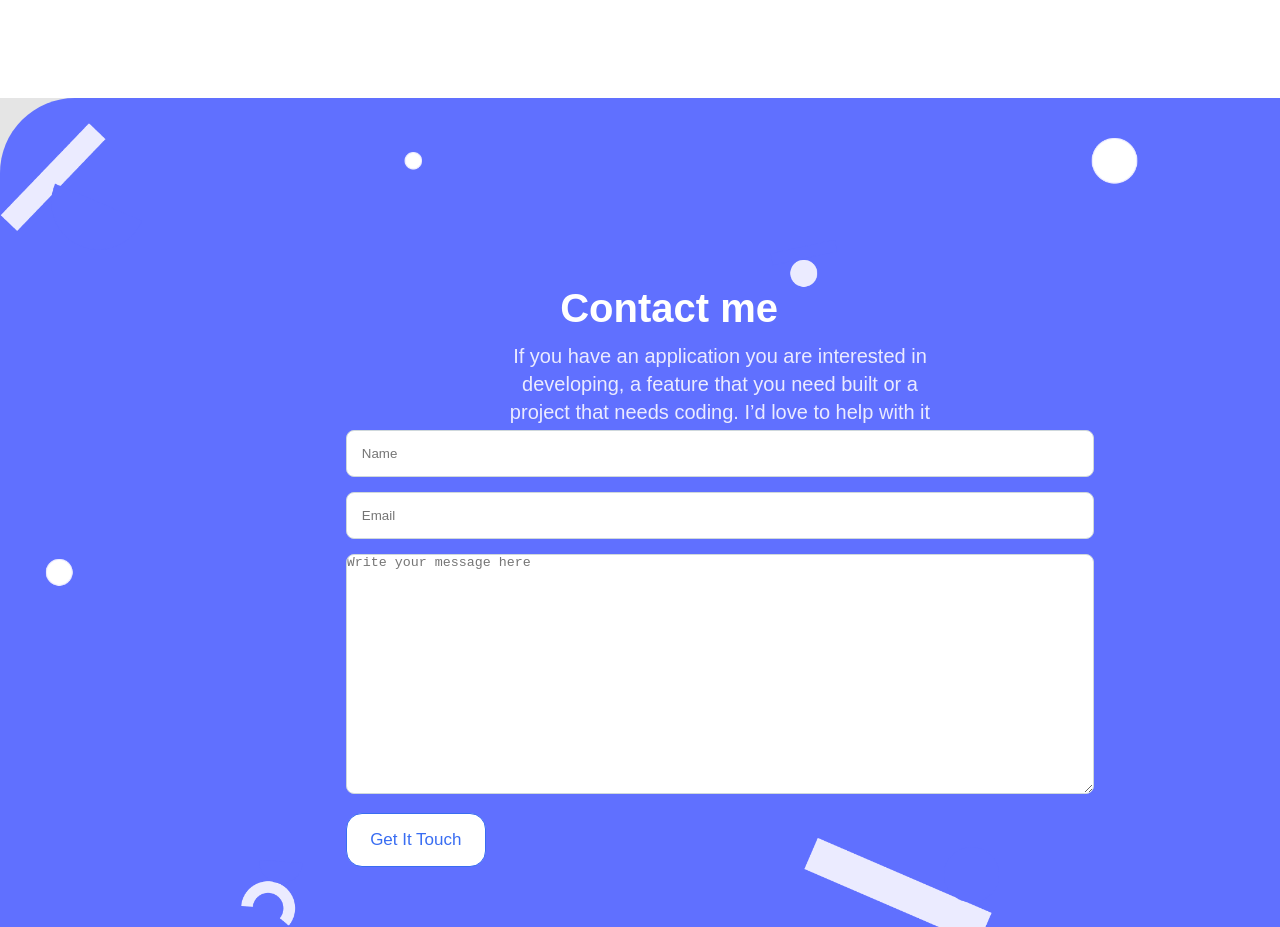
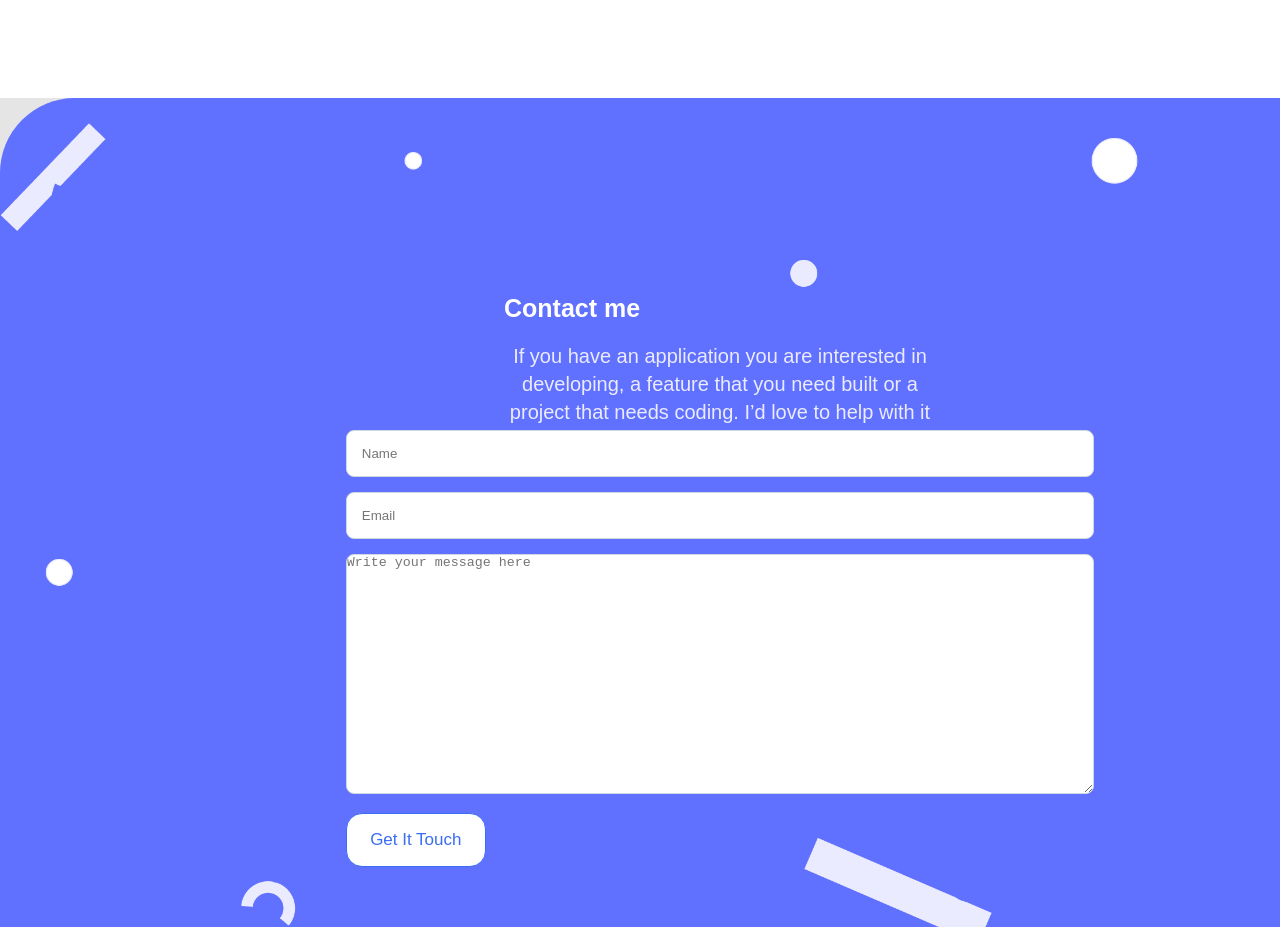
Before and after one commit to evans22j/My-Portfolio, a website: page index.html in a window 1280 px wide. Shown: the part 3200-4127 px from the top of the page. Drawn offline with Linux system fonts and the light colour scheme.

Commit message:
Add changes on css

```diff
--- a/styles.css
+++ b/styles.css
@@ -445,8 +445,8 @@ ul.ul-skills li {
   font-family: "Poppins", sans-serif;
   font-style: normal;
   font-weight: bold;
-  width: 74%;
-  font-size: 40px;
+  width: 210%;
+  font-size: 25px;
   line-height: 52px;
   justify-content: center;
   margin: 4px auto;
@@ -546,6 +546,7 @@ hr {
   flex-direction: column;
   gap: 50px;
   align-items: center;
+  font-size: 150%;
 }
 
 .evans {
@@ -553,6 +554,7 @@ hr {
   position: absolute;
   top: 5%;
   right: 5%;
+  font-size: 200%;
 }
 
 @media screen and (min-width: 992px) {
```
